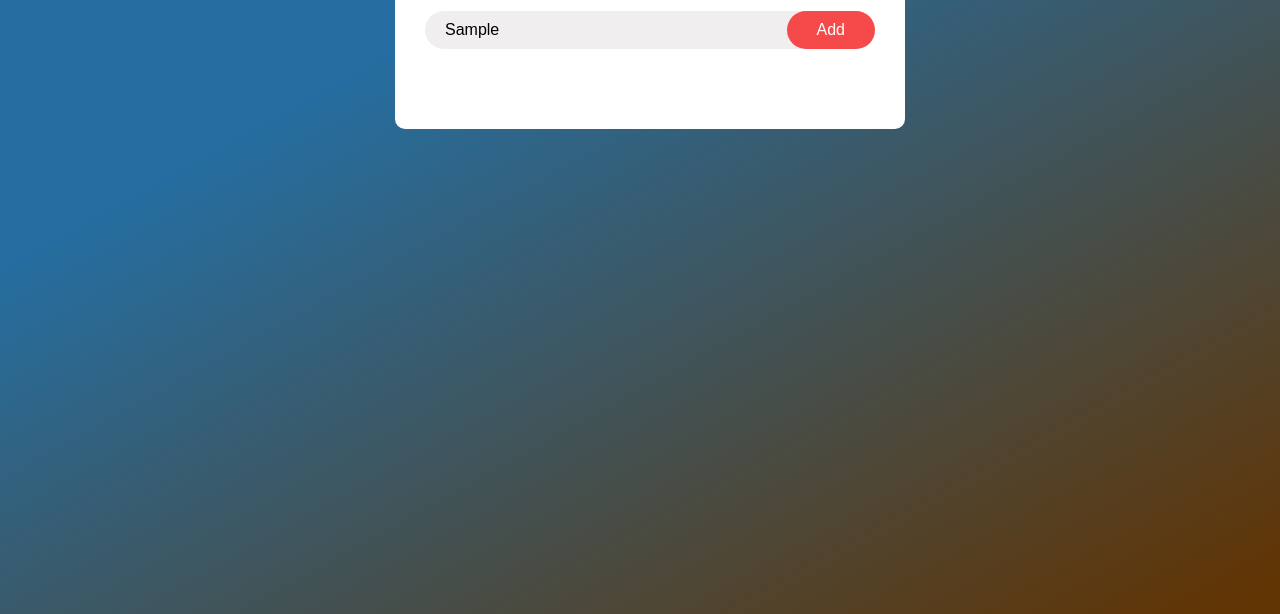
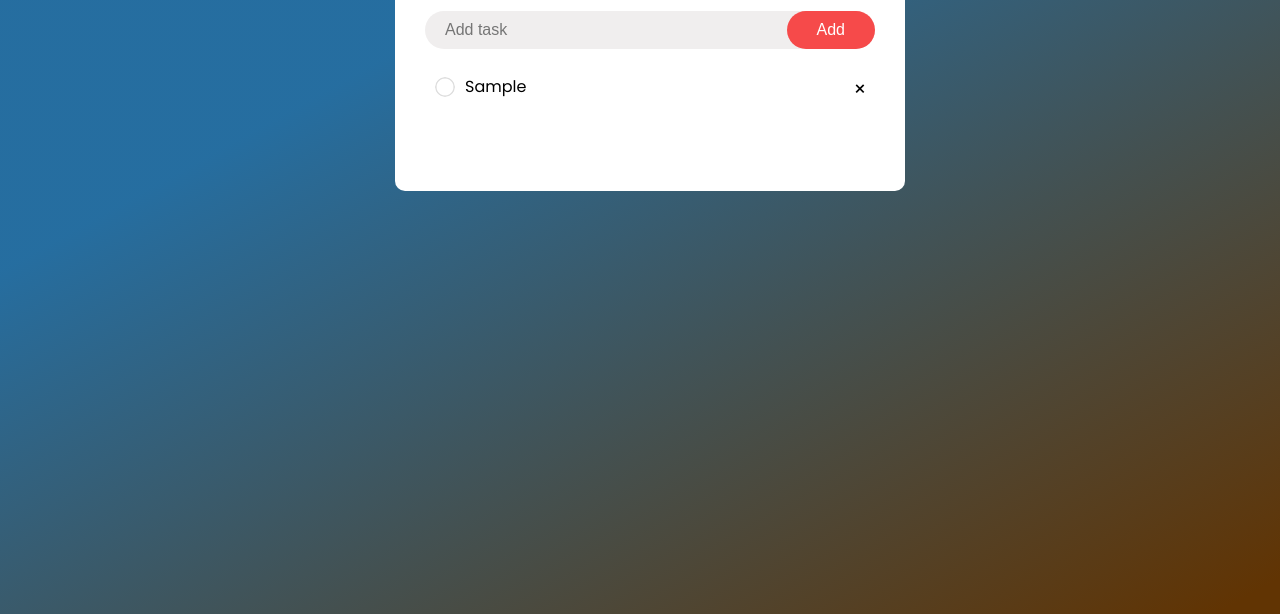
Before and after one commit to sajal9922/Todo_list, a plain HTML site: page index.html in a window 1280 px wide. Both pictures are taken after typing "Sample" into the empty fields and a click on the button "Add". Shown: the part 206-820 px from the top of the page. Drawn offline with Linux system fonts and the light colour scheme.

Commit message:
JavaScript

```diff
--- a/index.html
+++ b/index.html
@@ -20,6 +20,7 @@
           <input type="text" class="input" placeholder="Add task" />
           <button class="add-button">Add</button>
         </div>
+        <p class="error-message"></p>
         <ul class="list-container">
           <!-- <li class="checked">task</li>
           <li>task</li>
--- a/index.js
+++ b/index.js
@@ -0,0 +1,50 @@
+const inputElem = document.querySelector('.input');
+const listContainerElm = document.querySelector('.list-container');
+const addButtonElm = document.querySelector('.add-button');
+const errorMessageElm = document.querySelector('.error-message');
+// console.log(listContainerElm);
+
+addButtonElm.addEventListener('click', addTask);
+
+function addTask() {
+  try {
+    if (inputElem.value === '') {
+      // throw new Error('Write task.');
+      errorMessageElm.innerText = 'Write your task then click add.';
+      return;
+    }
+    errorMessageElm.innerText = '';
+    let liElm = document.createElement('li');
+    liElm.innerHTML = inputElem.value;
+    listContainerElm.appendChild(liElm);
+    let spanElem = document.createElement('span');
+    spanElem.innerHTML = '\u00d7';
+    liElm.appendChild(spanElem);
+    // console.log(spanElem);
+    inputElem.value = '';
+    saveData();
+  } catch (error) {
+    alert(error);
+  }
+}
+
+listContainerElm.addEventListener('click', (event) => {
+  if (event.target.tagName === 'LI') {
+    event.target.classList.toggle('checked');
+    errorMessageElm.innerText = '';
+    saveData();
+  } else if (event.target.tagName === 'SPAN') {
+    event.target.parentElement.remove();
+    errorMessageElm.innerText = '';
+    saveData();
+  }
+});
+
+function saveData() {
+  localStorage.setItem('data', listContainerElm.innerHTML);
+}
+
+function displayTask() {
+  listContainerElm.innerHTML = localStorage.getItem('data');
+}
+displayTask();
--- a/style.css
+++ b/style.css
@@ -65,10 +65,20 @@ body {
 .add-button:hover {
   background: #ce0a0a;
 }
+.error-message {
+  margin-top: 0.5;
+  font-size: 1.3rem;
+  text-align: center;
+  color: #ce0a0a;
+  text-transform: capitalize;
+}
+.list-container {
+  padding-left: 0;
+}
 ul li {
   list-style: none;
   font-size: 1.6rem;
-  padding: 1.2rem 0.8rem 1.2rem 5rem;
+  padding: 1.2rem 0.8rem 1.2rem 4rem;
   user-select: none;
   cursor: pointer;
   position: relative;
@@ -83,7 +93,7 @@ ul li::before {
   background-size: cover;
   background-position: center;
   top: 1.5rem;
-  left: 2rem;
+  left: 1rem;
 }
 
 ul li.checked {
@@ -93,3 +103,18 @@ ul li.checked {
 ul li.checked::before {
   background-image: url(images/checked.png);
 }
+ul li span {
+  height: 3rem;
+  width: 3rem;
+  position: absolute;
+  right: 0;
+  font-size: 2rem;
+  line-height: 3rem;
+  border-radius: 50%;
+  text-align: center;
+  transition: all 0.3s;
+}
+ul li span:hover {
+  background: #f0eeee;
+  cursor: pointer;
+}
```
